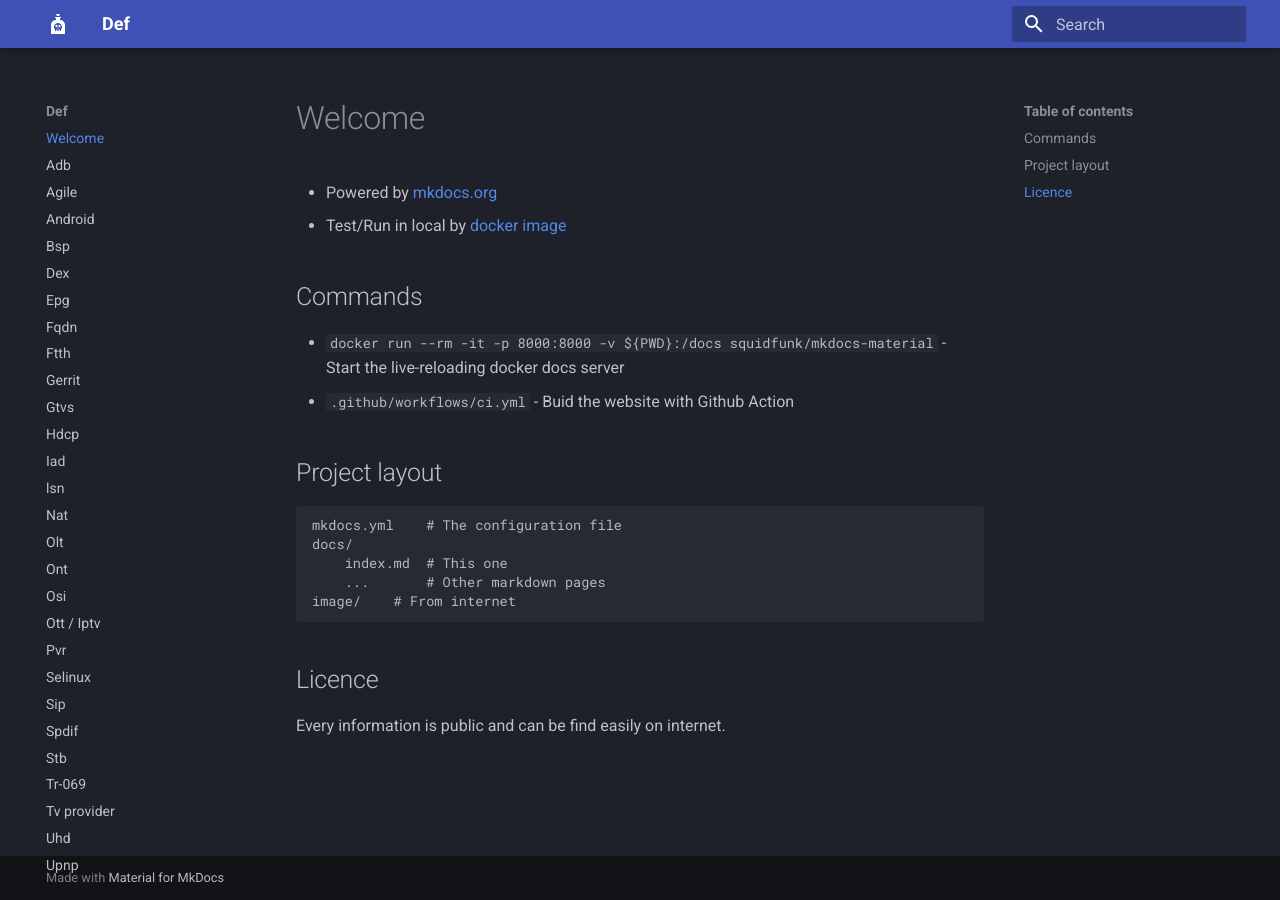
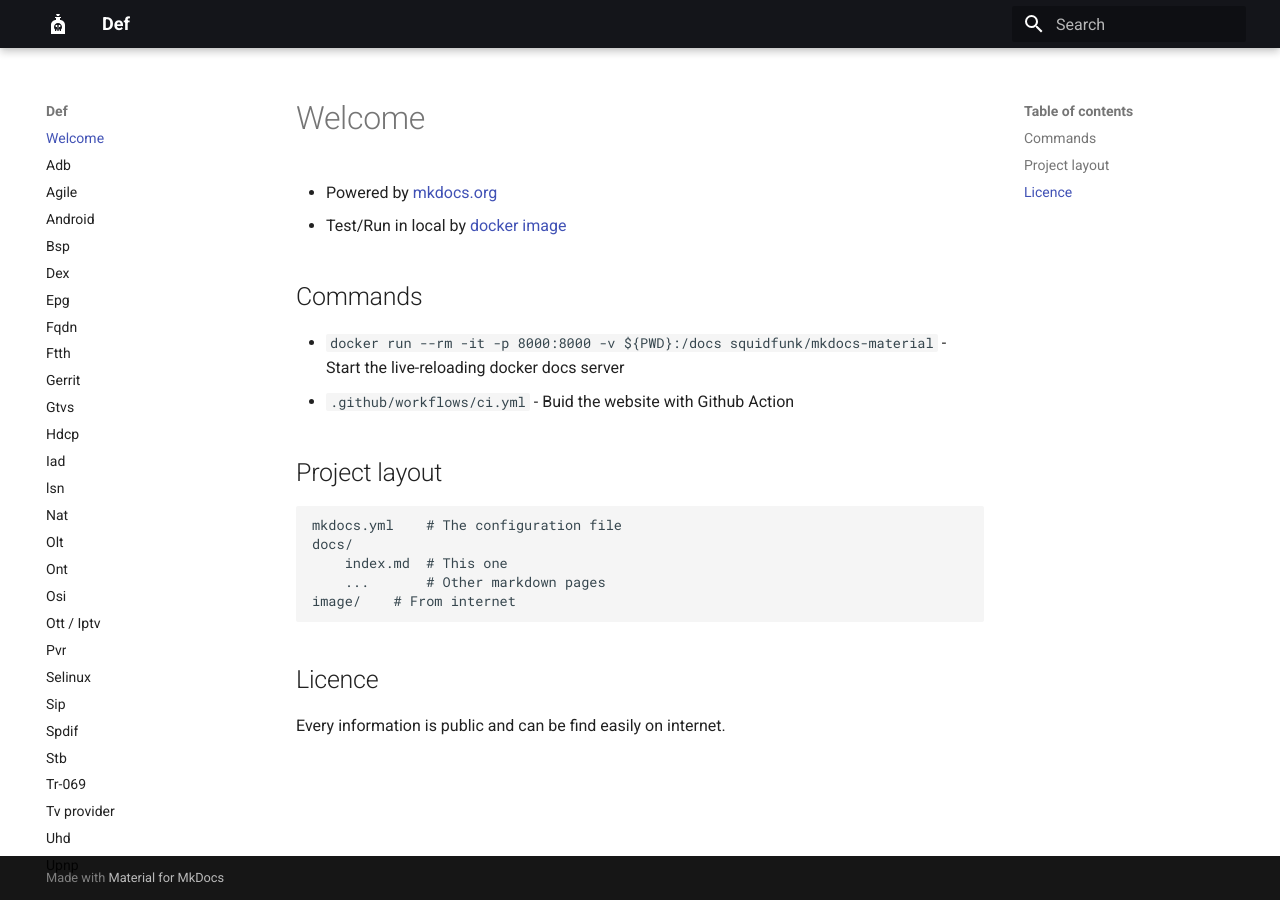
Before and after one commit to torrentcome/def, an MkDocs documentation site: the page built from docs/index.md, in a window 1280 px wide. Built offline with MkDocs 1.6.1 and Material for MkDocs 9.7.7, drawn with Linux system fonts in a browser that asks for light colours.

Commit message:
Update mkdocs.yml
illisible...

```diff
--- a/mkdocs.yml
+++ b/mkdocs.yml
@@ -3,8 +3,8 @@ site_name: Def
 theme:
  name: material
  palette:
-  scheme: slate
-  primary: indigo
+  scheme: default
+  primary: black
   accent: indigo
  icon:
   logo: material/bottle-tonic-skull
```
